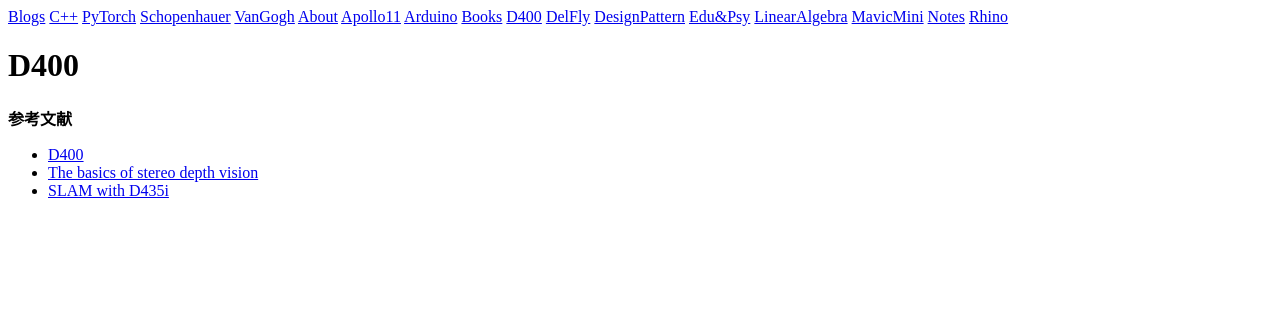
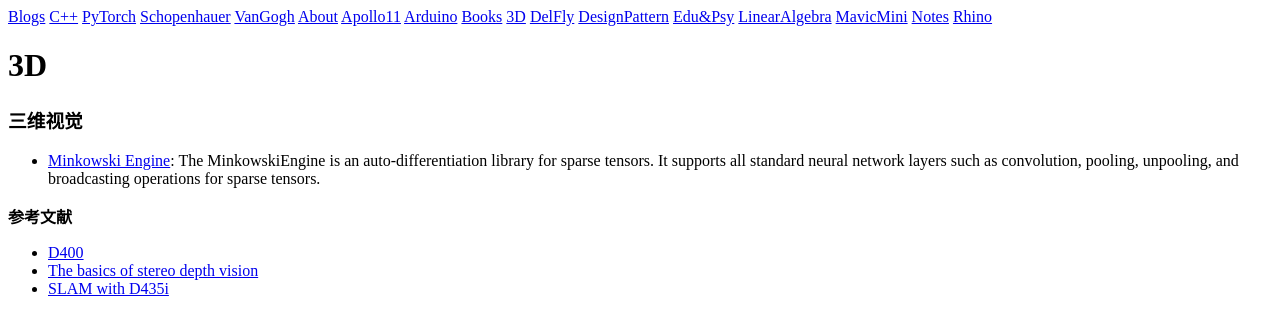
Before and after one commit to matheecs/matheecs.github.io, a Jekyll site: the page built from pages/d400.md, in a window 1280 px wide. Shown: the top 335 px of the page. Built offline with Jekyll 4.4.1, drawn with Linux system fonts in a browser that asks for light colours.

Commit message:
add Minkowski Engine

```diff
--- a/pages/d400.md
+++ b/pages/d400.md
@@ -1,8 +1,12 @@
 ---
 layout: page
-title: D400
-permalink: /d400/
+title: 3D
+permalink: /3d/
 ---
+
+### 三维视觉
+
+- [Minkowski Engine](https://github.com/StanfordVL/MinkowskiEngine): The MinkowskiEngine is an auto-differentiation library for sparse tensors. It supports all standard neural network layers such as convolution, pooling, unpooling, and broadcasting operations for sparse tensors.
 
 **参考文献**
 
```
Also changed, not shown: _posts/2019-10-27-SpatialAI.md (+1 -1 lines).
